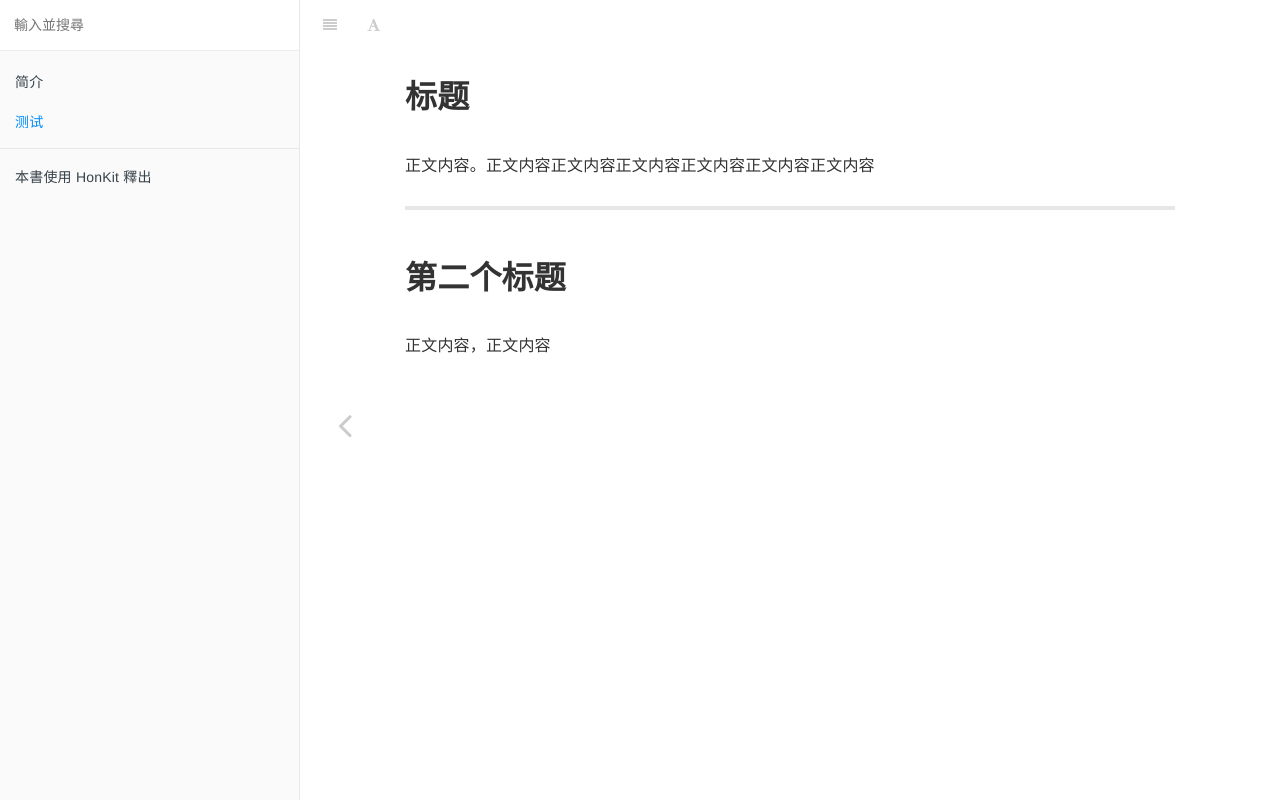
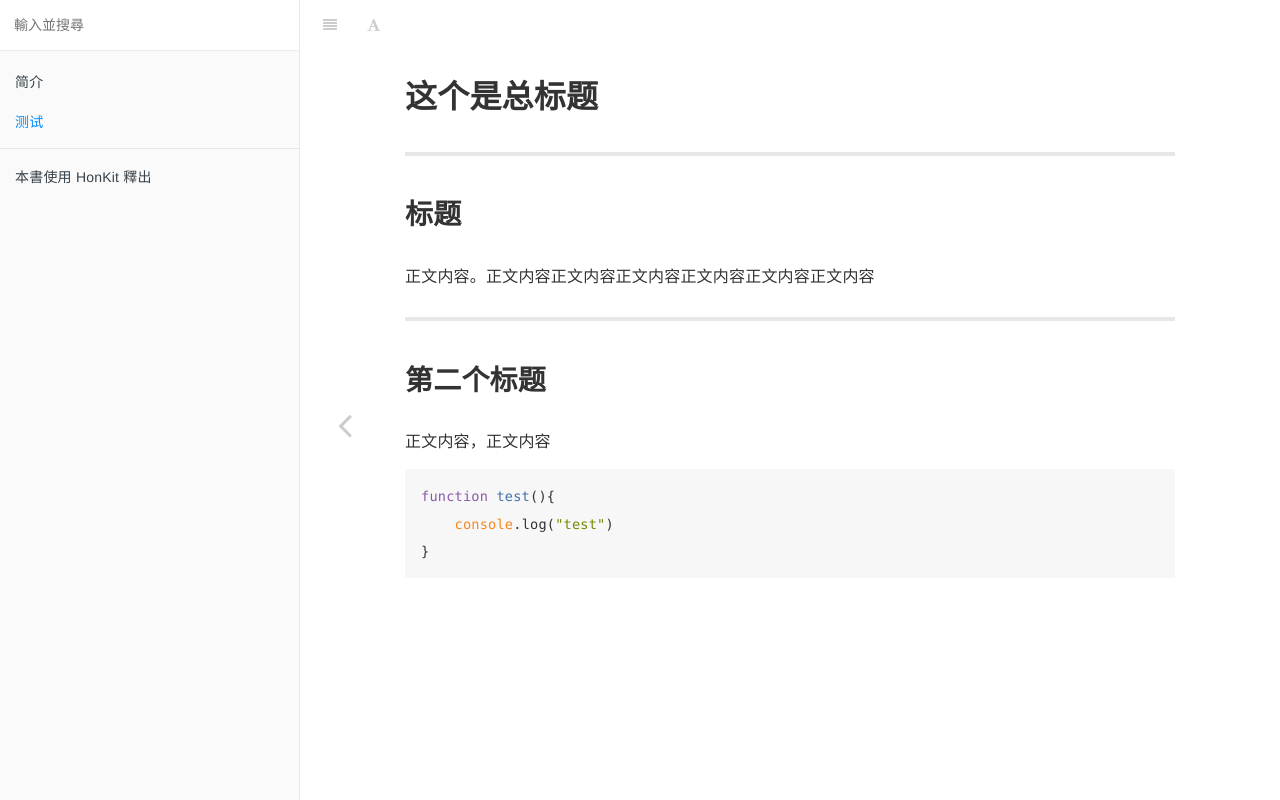
Before and after one commit to chenxizhang/microsoftgraph, a plain HTML site: page test.html in a window 1280 px wide. Drawn offline with Linux system fonts and the light colour scheme.

Commit message:
deploy: 96fd41cec2dea1528a754096722828fadb760264

```diff
--- a/test.html
+++ b/test.html
@@ -157,11 +157,17 @@
 
                                 <section class="normal markdown-section">
 
-                                <h1 id="标题">标题</h1>
+                                <h1 id="这个是总标题">这个是总标题</h1>
+<hr>
+<h2 id="标题">标题</h2>
 <p>正文内容。正文内容正文内容正文内容正文内容正文内容正文内容</p>
 <hr>
-<h1 id="第二个标题">第二个标题</h1>
+<h2 id="第二个标题">第二个标题</h2>
 <p>正文内容，正文内容</p>
+<pre><code class="lang-javascript"><span class="hljs-function"><span class="hljs-keyword">function</span> <span class="hljs-title">test</span>(<span class="hljs-params"></span>)</span>{
+    <span class="hljs-built_in">console</span>.log(<span class="hljs-string">&quot;test&quot;</span>)
+}
+</code></pre>
 
 
                                 </section>
@@ -201,7 +207,7 @@
     <script>
         var gitbook = gitbook || [];
         gitbook.push(function() {
-            gitbook.page.hasChanged({"page":{"marp":true,"title":"测试","level":"1.2","depth":1,"previous":{"title":"简介","level":"1.1","depth":1,"path":"README.md","ref":"README.md","articles":[]},"dir":"ltr"},"config":{"plugins":[],"root":"docs","styles":{"website":"styles/website.css","pdf":"styles/pdf.css","epub":"styles/epub.css","mobi":"styles/mobi.css","ebook":"styles/ebook.css","print":"styles/print.css"},"pluginsConfig":{"highlight":{},"search":{},"lunr":{"maxIndexSize":1000000,"ignoreSpecialCharacters":false},"fontsettings":{"theme":"white","family":"sans","size":2},"theme-default":{"styles":{"website":"styles/website.css","pdf":"styles/pdf.css","epub":"styles/epub.css","mobi":"styles/mobi.css","ebook":"styles/ebook.css","print":"styles/print.css"},"showLevel":false}},"theme":"default","author":"陈希章","pdf":{"pageNumbers":true,"fontSize":12,"fontFamily":"Arial","paperSize":"a4","chapterMark":"pagebreak","pageBreaksBefore":"/","margin":{"right":62,"left":62,"top":56,"bottom":56},"embedFonts":false},"structure":{"langs":"LANGS.md","readme":"README.md","glossary":"GLOSSARY.md","summary":"SUMMARY.md"},"variables":{},"title":"Microsoft Graph从入门到精通","language":"zh","gitbook":"*","description":"这本电子书将包括Microsoft Graph的入门基础知识，应用场景，以及高级用法"},"file":{"path":"test.md","mtime":"2021-12-20T07:22:23.933Z","type":"markdown"},"gitbook":{"version":"3.6.23","time":"2021-12-20T07:22:38.769Z"},"basePath":".","book":{"language":""}});
+            gitbook.page.hasChanged({"page":{"marp":true,"title":"测试","level":"1.2","depth":1,"previous":{"title":"简介","level":"1.1","depth":1,"path":"README.md","ref":"README.md","articles":[]},"dir":"ltr"},"config":{"plugins":[],"root":"docs","styles":{"website":"styles/website.css","pdf":"styles/pdf.css","epub":"styles/epub.css","mobi":"styles/mobi.css","ebook":"styles/ebook.css","print":"styles/print.css"},"pluginsConfig":{"highlight":{},"search":{},"lunr":{"maxIndexSize":1000000,"ignoreSpecialCharacters":false},"fontsettings":{"theme":"white","family":"sans","size":2},"theme-default":{"styles":{"website":"styles/website.css","pdf":"styles/pdf.css","epub":"styles/epub.css","mobi":"styles/mobi.css","ebook":"styles/ebook.css","print":"styles/print.css"},"showLevel":false}},"theme":"default","author":"陈希章","pdf":{"pageNumbers":true,"fontSize":12,"fontFamily":"Arial","paperSize":"a4","chapterMark":"pagebreak","pageBreaksBefore":"/","margin":{"right":62,"left":62,"top":56,"bottom":56},"embedFonts":false},"structure":{"langs":"LANGS.md","readme":"README.md","glossary":"GLOSSARY.md","summary":"SUMMARY.md"},"variables":{},"title":"Microsoft Graph从入门到精通","language":"zh","gitbook":"*","description":"这本电子书将包括Microsoft Graph的入门基础知识，应用场景，以及高级用法"},"file":{"path":"test.md","mtime":"2021-12-20T07:33:32.897Z","type":"markdown"},"gitbook":{"version":"3.6.23","time":"2021-12-20T07:33:52.625Z"},"basePath":".","book":{"language":""}});
         });
     </script>
 </div>
```
Also changed, not shown: index.html (+1 -1 lines), search_index.json (+1 -1 lines).
